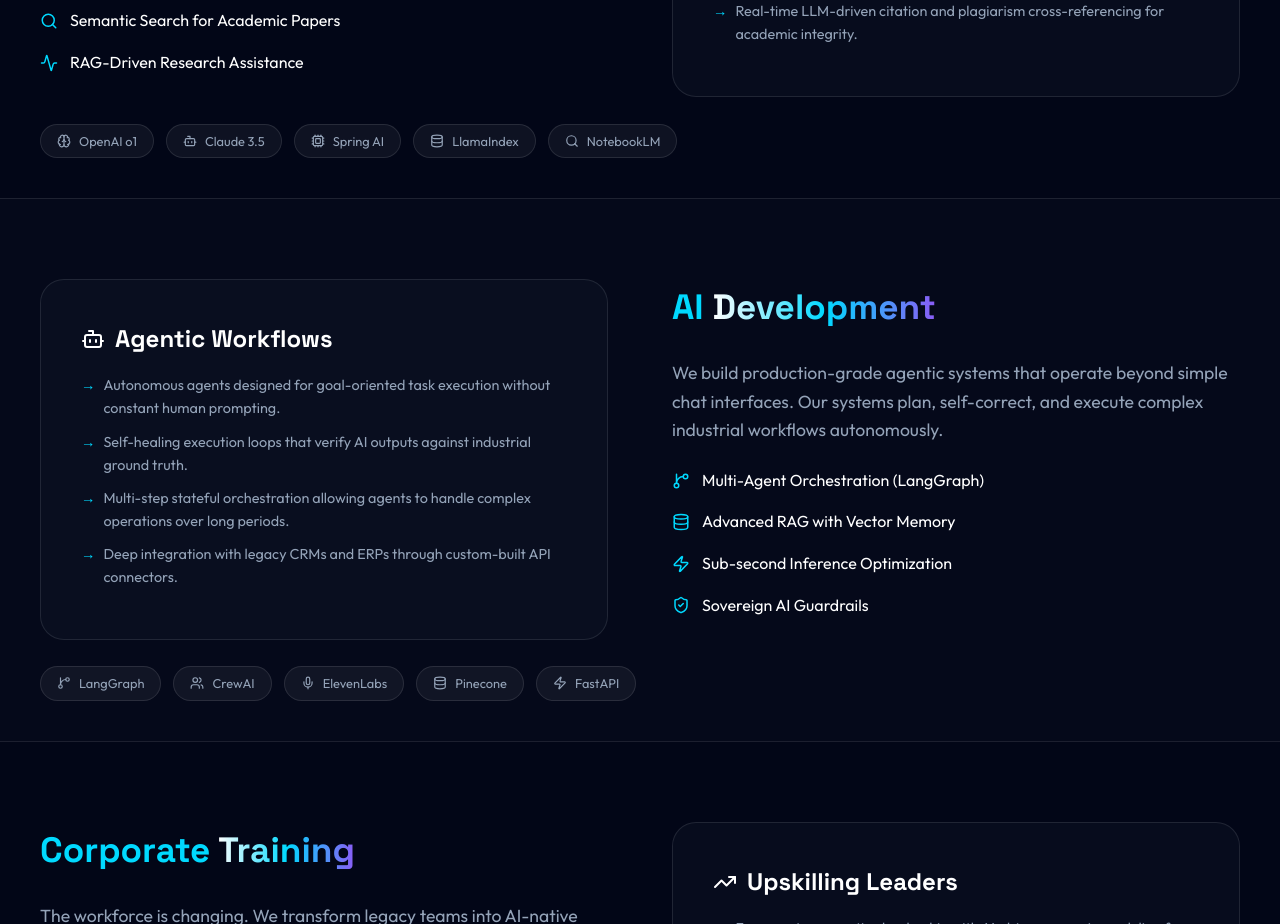
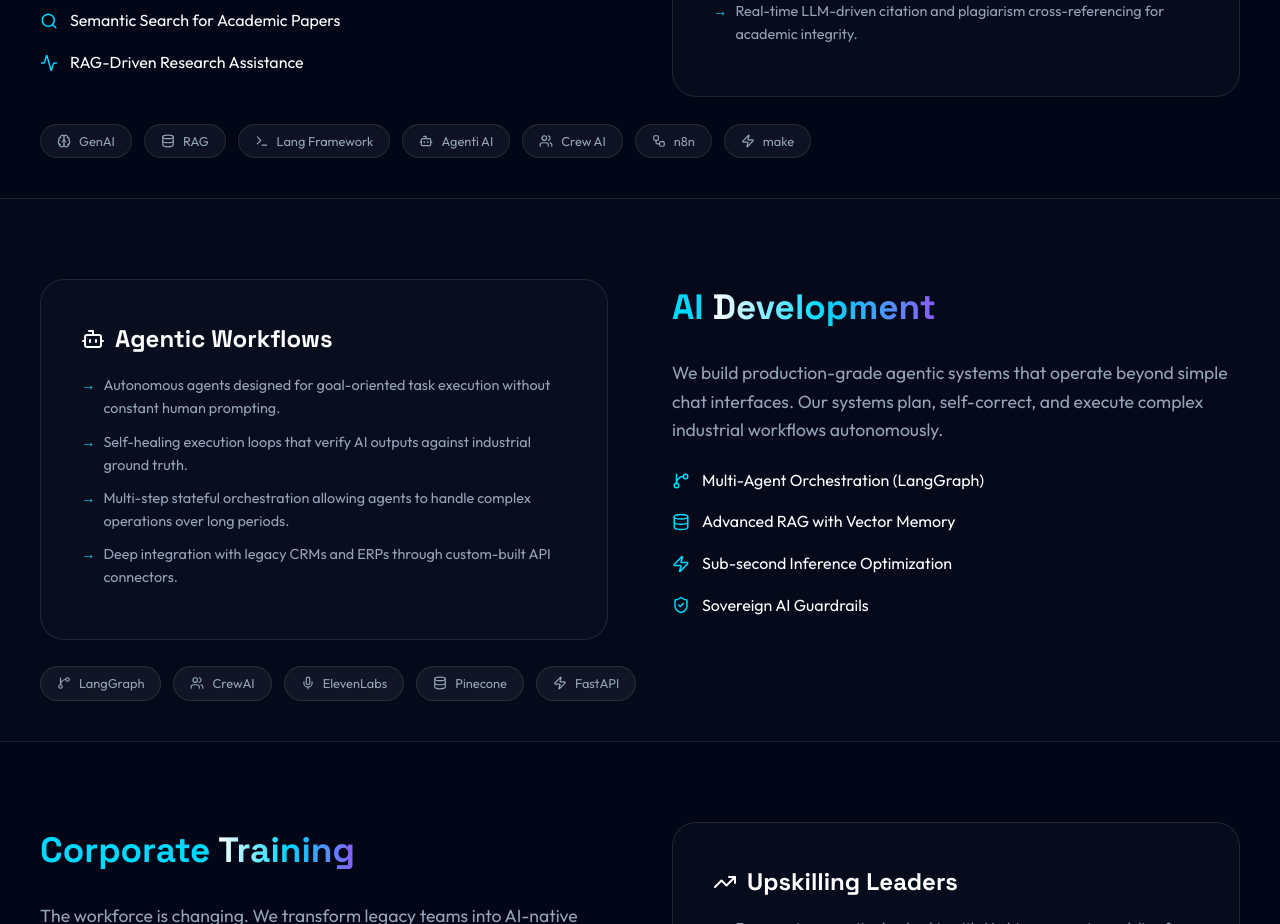
Before and after one commit to rameshbgm/belgaum.ai, a Next.js app: page / in a window 1280 px wide. Shown: the part 1440-2364 px from the top of the page. Built offline with nearby package versions, Linux system fonts and the light colour scheme; no server answers.

Commit message:
Update AI Education section tech stack with new tools and icons

```diff
--- a/app/page.tsx
+++ b/app/page.tsx
@@ -173,11 +173,13 @@ export default function Home() {
         </div>
         <div className="container reveal">
           <div className="tech-stack-preview">
-            <span className="tech-tag"><Brain size={14} /> OpenAI o1</span>
-            <span className="tech-tag"><Bot size={14} /> Claude 3.5</span>
-            <span className="tech-tag"><Cpu size={14} /> Spring AI</span>
-            <span className="tech-tag"><Database size={14} /> LlamaIndex</span>
-            <span className="tech-tag"><Search size={14} /> NotebookLM</span>
+            <span className="tech-tag"><Brain size={14} /> GenAI</span>
+            <span className="tech-tag"><Database size={14} /> RAG</span>
+            <span className="tech-tag"><Terminal size={14} /> Lang Framework</span>
+            <span className="tech-tag"><Bot size={14} /> Agenti AI</span>
+            <span className="tech-tag"><Users size={14} /> Crew AI</span>
+            <span className="tech-tag"><Workflow size={14} /> n8n</span>
+            <span className="tech-tag"><Zap size={14} /> make</span>
           </div>
         </div>
       </section>
```
